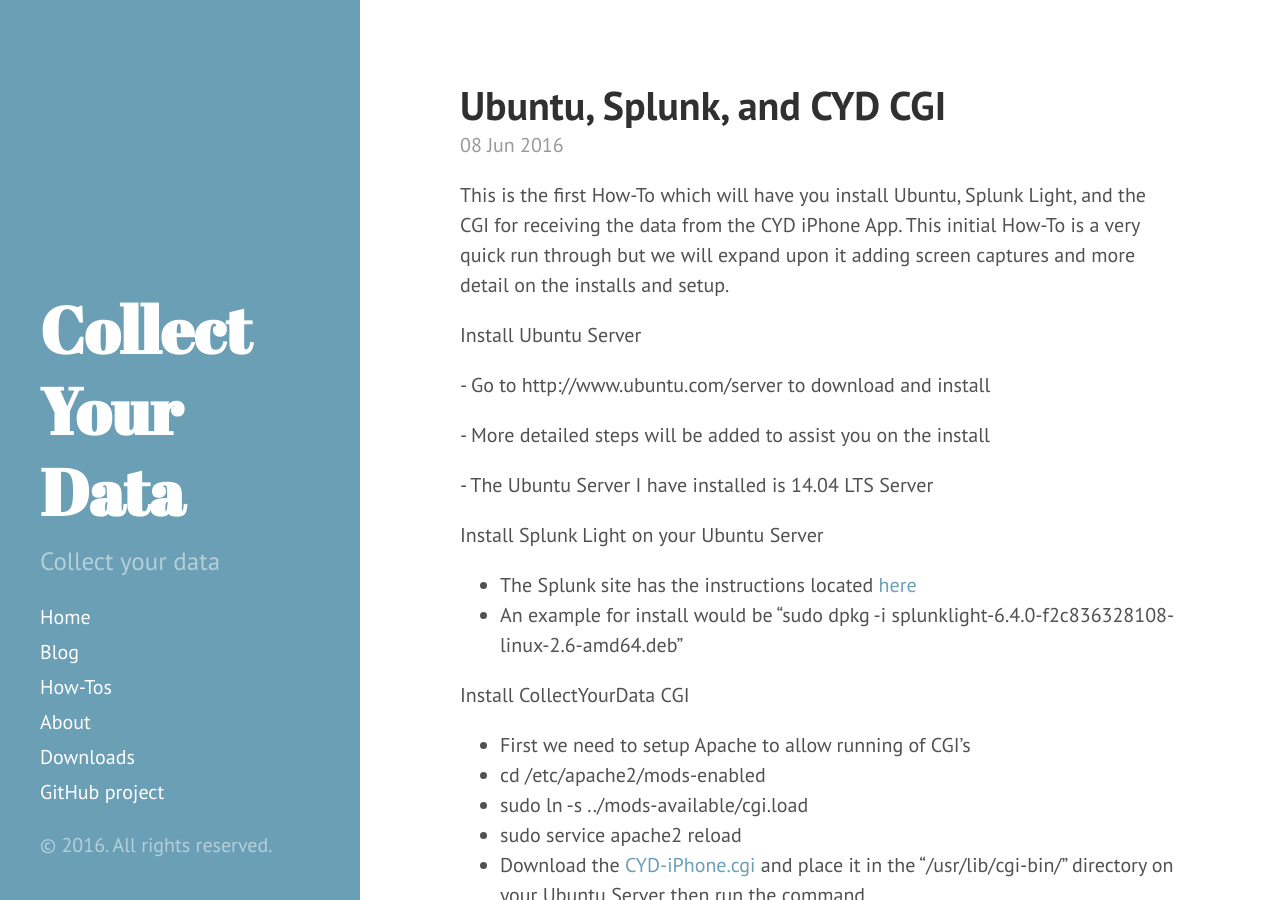
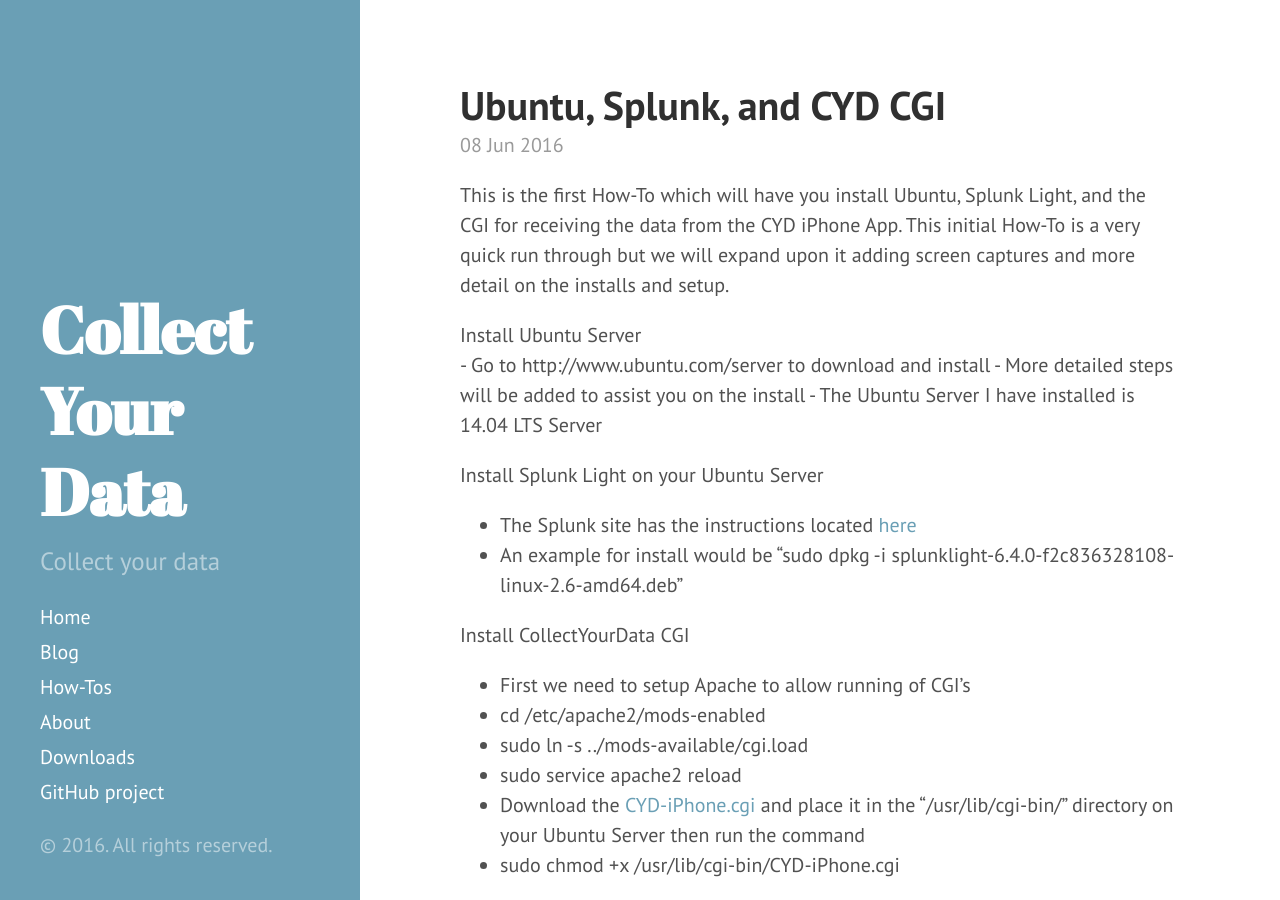
Before and after one commit to collectyourdata/collectyourdata.github.io, a Jekyll site: the page built from _posts/howtos/2016-06-08-first-howto.md, in a window 1280 px wide and 900 px high. Built offline with Jekyll 4.4.1, drawn with Linux system fonts in a browser that asks for light colours.

```diff
--- a/_posts/howtos/2016-06-08-first-howto.md
+++ b/_posts/howtos/2016-06-08-first-howto.md
@@ -6,10 +6,10 @@ title: Ubuntu, Splunk, and CYD CGI
 
 This is the first How-To which will have you install Ubuntu, Splunk Light, and the CGI for receiving the data from the CYD iPhone App. This initial How-To is a very quick run through but we will expand upon it adding screen captures and more detail on the installs and setup.
 
-<p>Install Ubuntu Server</p>
-<p>- Go to http://www.ubuntu.com/server to download and install</p>
-<p>- More detailed steps will be added to assist you on the install</p>
-<p>- The Ubuntu Server I have installed is 14.04 LTS Server</p>
+<p>Install Ubuntu Server<br>
+- Go to http://www.ubuntu.com/server to download and install
+- More detailed steps will be added to assist you on the install
+- The Ubuntu Server I have installed is 14.04 LTS Server</p>
 
 Install Splunk Light on your Ubuntu Server
 - The Splunk site has the instructions located <a href="http://docs.splunk.com/Documentation/SplunkLight/6.4.1/Installation/InstallonLinux">here</a>
```
